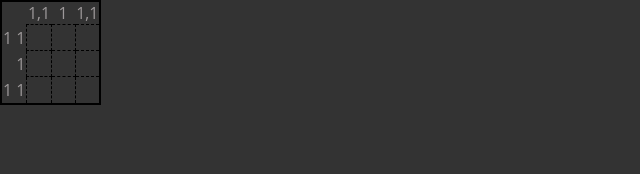
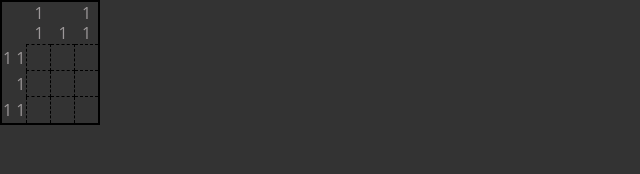
Before and after one commit to centraldogma99/my-svelte-nemonemo, a SvelteKit app: page /board in a window 1280 px wide. Shown: the top 174 px of the page, without its empty margins (0-640 px from the left). Built offline with nearby package versions, Linux system fonts and the light colour scheme.

Commit message:
colHint 표기 수정

```diff
--- a/src/routes/board/Cell.svelte
+++ b/src/routes/board/Cell.svelte
@@ -7,7 +7,7 @@
 </script>
 
 <td
-	class="border-1 h-6 w-6 select-none border border-dashed border-black text-sm text-black"
+	class="border-1 h-6 w-6 select-none border border-dashed border-black text-center align-middle text-sm text-black"
 	class:bg-black={status === CellStatus.Filled}
 	{...tdProps}
 >
--- a/src/routes/board/Table.svelte
+++ b/src/routes/board/Table.svelte
@@ -74,7 +74,12 @@
 		<tr>
 			<td></td>
 			{#each colHints as colHint}
-				<td class="text-center align-bottom leading-5">{colHint}<br /></td>
+				<td class="text-center align-bottom leading-5">
+					{#each colHint as hint}
+						{hint}
+						<br />
+					{/each}
+				</td>
 			{/each}
 		</tr>
 		{#each table as row, i}
```
